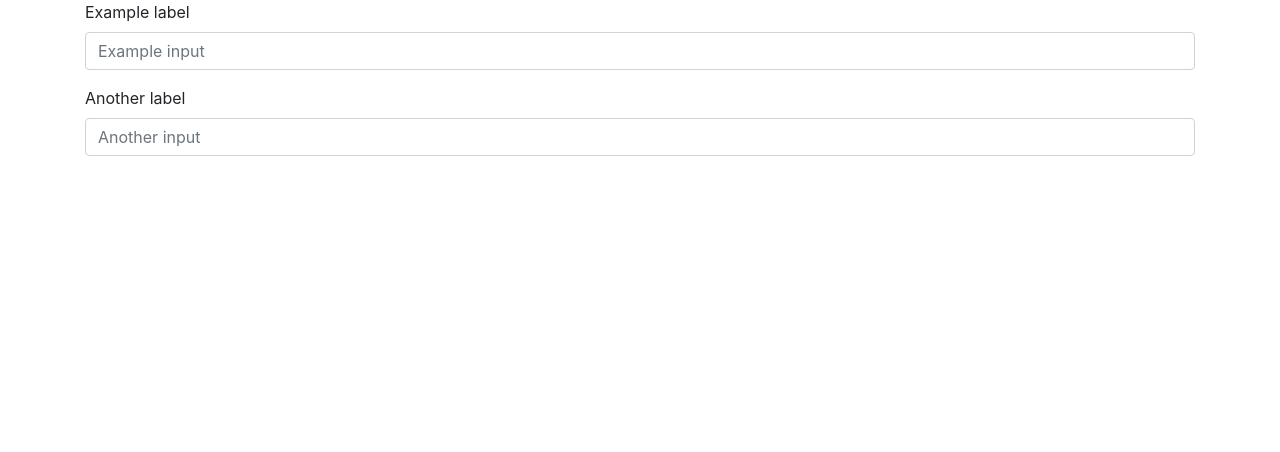
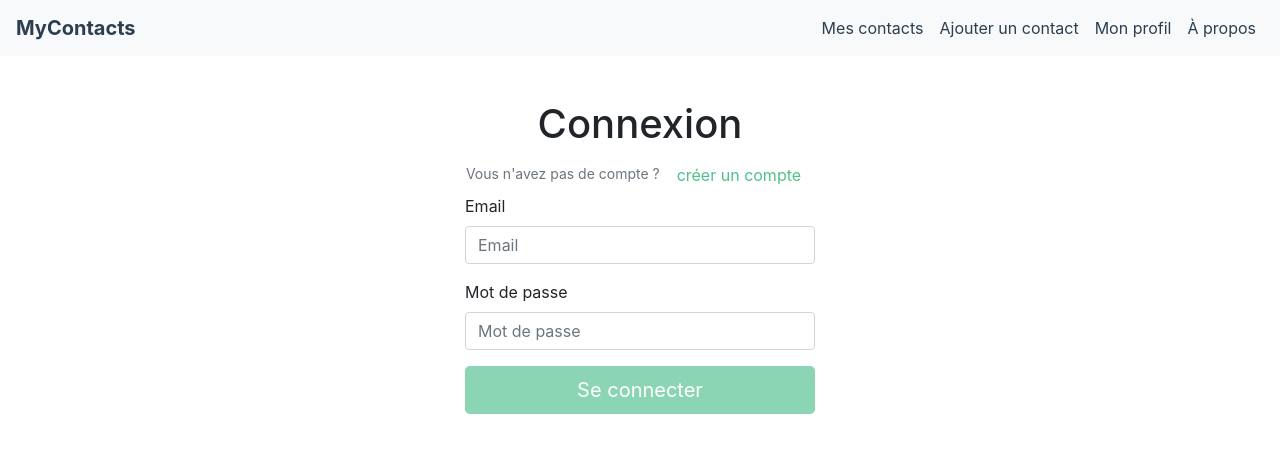
Before and after one commit to SydCodeur/contacts-app-frontend, a Vue app: page / in a window 1280 px wide. Shown: the top 452 px of the page. Built offline with nearby package versions, Linux system fonts and the light colour scheme.

Commit message:
Attach token to all requests

```diff
--- a/src/App.vue
+++ b/src/App.vue
@@ -12,7 +12,7 @@
   <!-- <router-link :to="{ name: 'Contact', params: { phone: '22899728988' } }">Contact</router-link>
   <button class="btn btn-info" @click="showContact('22890148968')">Contact suivant</button>-->
 
-  <div id="nav" v-if="isAuth">
+  <div id="nav">
     <nav class="navbar navbar-expand-lg navbar-light bg-light">
       <a class="navbar-brand">
         <span style="font-weight: bold;">MyContacts</span>
@@ -52,8 +52,9 @@ export default {
     }
   },
   mounted() {
-    this.isAuth = this.$store.state.user.userId == -1 ? false : true;
-    console.log('this.auth', this.isAuth);
+    // let user = localStorage.getItem("user");
+    // this.isAuth = !user ? false : true;
+    // console.log('this.auth', this.isAuth);
   },
   methods: {
     logout() {
--- a/src/views/AddContact.vue
+++ b/src/views/AddContact.vue
@@ -100,8 +100,9 @@ export default {
             return;
         } else {
             this.token = this.$store.state.user.token;
+            console.log('this.token', this.token);
         }
-        this.getContacts();
+
     },
     methods: {
         async saveContact() {
@@ -113,6 +114,10 @@ export default {
                     lastName: this.newContact.lastName,
                     email: this.newContact.email,
                     phone: this.newContact.phone,
+                }, {
+                    headers: {
+                        Authorization: `Bearer ${this.token}`
+                    }
                 });
                 console.log('response', response);
                 this.isLoading = false;
--- a/src/views/Home.vue
+++ b/src/views/Home.vue
@@ -62,8 +62,8 @@
                                 </td>
                                 <td class="text-center">{{ i + 1 }}</td>
                                 <td class="text-center">
-                                    <div
-                                        v-if="i % 2 == 0"
+                                    <!-- <div
+                                        v-if="i + 1 % 2 == 0"
                                         style="background: #808080;"
                                         class="circle-avatar-with-letter"
                                     >{{ contact.firstName[0].toUpperCase() }}</div>
@@ -75,7 +75,7 @@
                                         {{
                                             contact.firstName[0].toUpperCase()
                                         }}
-                                    </div>
+                                    </div>-->
                                 </td>
                                 <td
                                     style="text-align: center;"
@@ -257,6 +257,10 @@ export default {
                     lastName: this.editedLastName,
                     email: this.editedEmail,
                     phone: this.editedPhone,
+                }, {
+                    headers: {
+                        Authorization: `Bearer ${this.token}`
+                    }
                 });
                 this.editedId = "";
                 this.editedFirstName = "";
@@ -283,12 +287,17 @@ export default {
                 console.log('id', contactId);
                 console.log('confirmation');
                 try {
-                    const response = await axios.delete(`${this.baseUrl}/contact/${contactId}`);
+                    const response = await axios.delete(`${this.baseUrl}/contact/${contactId}`, {
+                        headers: {
+                            Authorization: `Bearer ${this.token}`
+                        }
+                    });
                     console.log('response', response);
                     this.successMessage = response.data.message
                     this.getContacts();
                 } catch (error) {
                     console.log('deleteContact catch error', error.message);
+                    this.errorMessage = "La suppression a échoué";
                 }
             }
 
@@ -332,6 +341,9 @@ export default {
                         method: "post",
                         url: `${this.baseUrl}/delete-many-contacts`,
                         data: { ids: this.deleteIds },
+                        headers: {
+                            Authorization: `Bearer ${this.token}`
+                        }
                     })
                         .then(response => {
                             console.log("response", response);
--- a/src/views/Login.vue
+++ b/src/views/Login.vue
@@ -1,32 +1,9 @@
 <template>
-    <div class="container h-100">
-        <div class="row h-100 justify-content-center align-items-center">
-            <form class="col-12">
-                <div class="form-group">
-                    <label for="formGroupExampleInput">Example label</label>
-                    <input
-                        type="text"
-                        class="form-control"
-                        id="formGroupExampleInput"
-                        placeholder="Example input"
-                    />
-                </div>
-                <div class="form-group">
-                    <label for="formGroupExampleInput2">Another label</label>
-                    <input
-                        type="text"
-                        class="form-control"
-                        id="formGroupExampleInput2"
-                        placeholder="Another input"
-                    />
-                </div>
-            </form>
-        </div>
-    </div>
-    <!-- <div class="container">
+    <div class="container">
         <br />
         <div class="row">
-            <div class="col-lg-6 offset-3">
+            <div class="col-lg-4 offset-4">
+                <div class="login-margin-top"></div>
                 <h1 class="text-center" v-if="mode == 'login'">Connexion</h1>
                 <h1 class="text-center" v-else>Inscription</h1>
                 <form>
@@ -125,7 +102,7 @@
                 </button>
             </div>
         </div>
-    </div>-->
+    </div>
 </template>
 
 <script>
@@ -206,6 +183,9 @@ export default {
 
 
 <style>
+.login-margin-top {
+    margin-top: 20px;
+}
 .auth-btn {
     background: #4fc08d;
     color: #fff;
```
